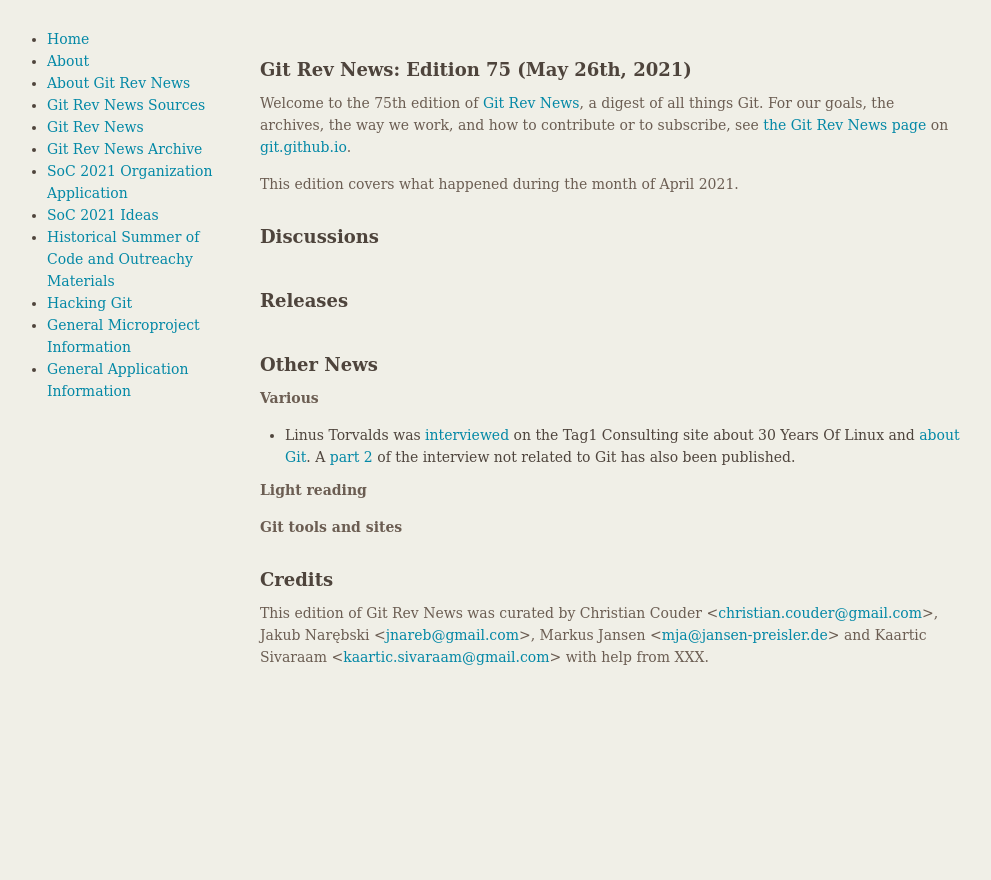
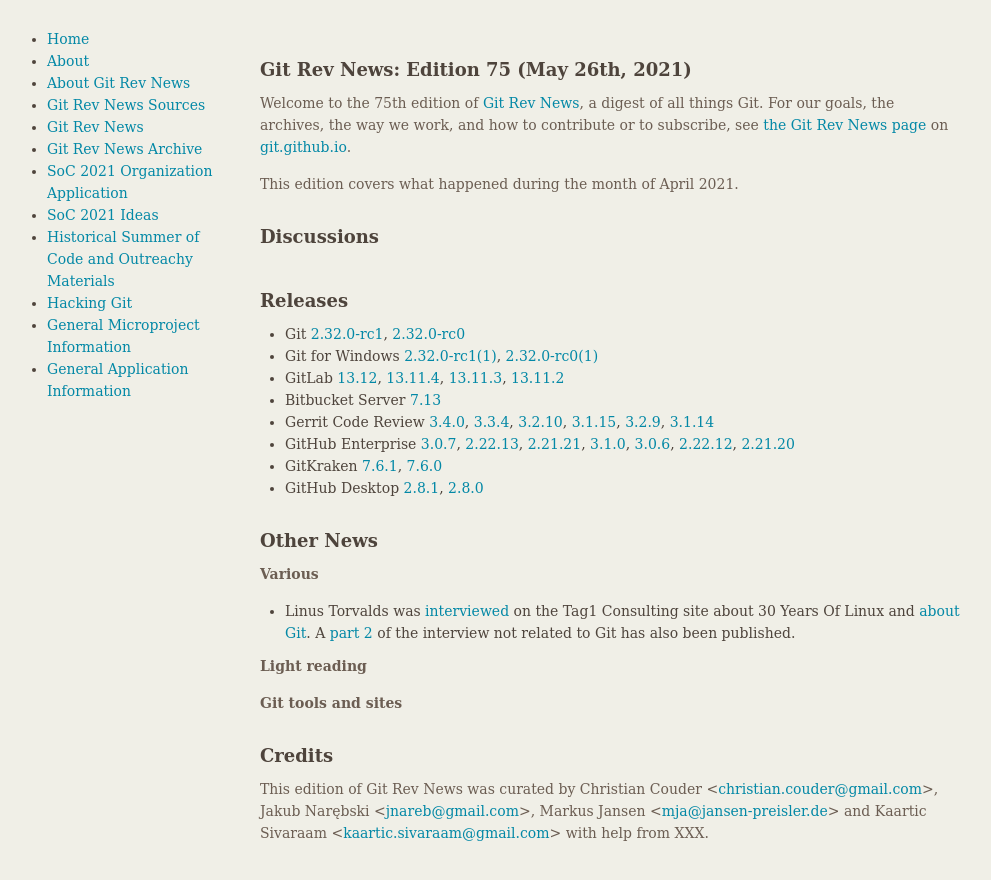
Before and after one commit to git/git.github.io, a Jekyll site: the page built from rev_news/drafts/edition-75.md, in a window 1280 px wide. Shown: the top 880 px of the page, without its empty margins (149-1140 px from the left). Built offline with Jekyll 4.4.1, drawn with Linux system fonts in a browser that asks for light colours.

Commit message:
rn-75: add releases

```diff
--- a/rev_news/drafts/edition-75.md
+++ b/rev_news/drafts/edition-75.md
@@ -35,6 +35,32 @@
 
 ## Releases
 
++ Git [2.32.0-rc1](https://public-inbox.org/git/xmqqk0nqq266.fsf@gitster.g/),
+[2.32.0-rc0](https://public-inbox.org/git/xmqqh7j13kmc.fsf@gitster.g/)
++ Git for Windows [2.32.0-rc1(1)](https://github.com/git-for-windows/git/releases/tag/v2.32.0-rc1.windows.1),
+[2.32.0-rc0(1)](https://github.com/git-for-windows/git/releases/tag/v2.32.0-rc0.windows.1)
++ GitLab [13.12](https://about.gitlab.com/releases/2021/05/22/gitlab-13-12-released/),
+[13.11.4](https://about.gitlab.com/releases/2021/05/14/gitlab-13-11-4-released/),
+[13.11.3](https://about.gitlab.com/releases/2021/04/30/gitlab-13-11-3-released/),
+[13.11.2](https://about.gitlab.com/releases/2021/04/28/security-release-gitlab-13-11-2-released/)
++ Bitbucket Server [7.13](https://confluence.atlassian.com/bitbucketserver/bitbucket-server-release-notes-872139866.html)
++ Gerrit Code Review [3.4.0](https://www.gerritcodereview.com/3.4.html),
+[3.3.4](https://www.gerritcodereview.com/3.3.html#334),
+[3.2.10](https://www.gerritcodereview.com/3.2.html#3210),
+[3.1.15](https://www.gerritcodereview.com/3.1.html#3115),
+[3.2.9](https://www.gerritcodereview.com/3.2.html#329),
+[3.1.14](https://www.gerritcodereview.com/3.1.html#3114)
++ GitHub Enterprise [3.0.7](https://help.github.com/enterprise-server@3.0/admin/release-notes#3.0.7),
+[2.22.13](https://help.github.com/enterprise-server@2.22/admin/release-notes#2.22.13),
+[2.21.21](https://help.github.com/enterprise-server@2.21/admin/release-notes#2.21.21),
+[3.1.0](https://help.github.com/enterprise-server@3.1/admin/release-notes#3.1.0),
+[3.0.6](https://help.github.com/enterprise-server@3.0/admin/release-notes#3.0.6),
+[2.22.12](https://help.github.com/enterprise-server@2.22/admin/release-notes#2.22.12),
+[2.21.20](https://help.github.com/enterprise-server@2.21/admin/release-notes#2.21.20)
++ GitKraken [7.6.1](https://support.gitkraken.com/release-notes/current),
+[7.6.0](https://support.gitkraken.com/release-notes/current)
++ GitHub Desktop [2.8.1](https://desktop.github.com/release-notes/),
+[2.8.0](https://desktop.github.com/release-notes/)
 
 ## Other News
 
```
